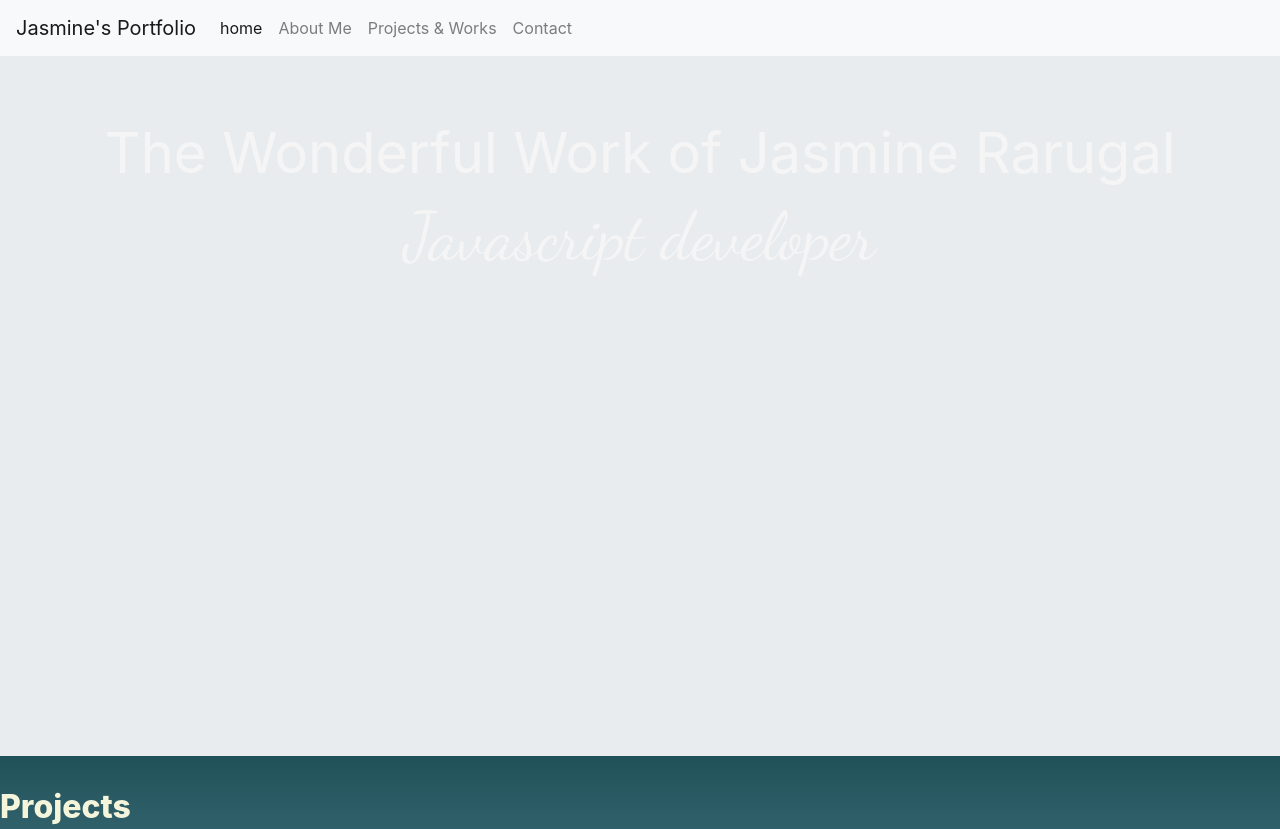
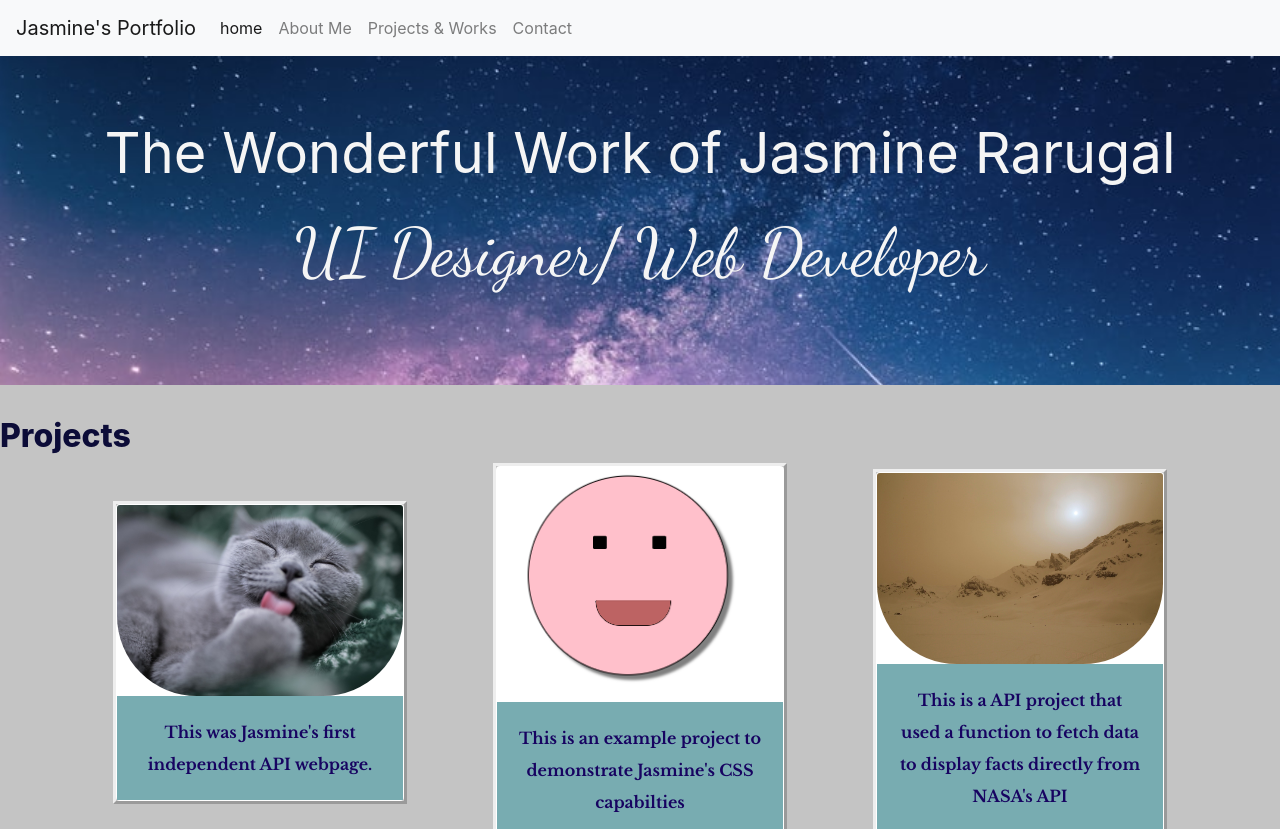
Before and after one commit to Jazzy-CryptoCoder/Jazzy-CryptoCoder.github.io, a plain HTML site: page projects.html in a window 1280 px wide. Shown: the top 829 px of the page. Drawn offline with nearby package versions, Linux system fonts and the light colour scheme.

Commit message:
updated background and font color

```diff
--- a/classes.css
+++ b/classes.css
@@ -7,16 +7,17 @@
     background-color:black;
 } */
 body{
-    background-image: linear-gradient(#3aafb9,#0a3a3b,#97C8EB);
+    background-color:#c4c4c4 ;
 
     }
+
+img{
+    border-radius: 5em;
+}
 .jumbotron{
-    background-image: url('./assets/colorsplash.jpg');
-    min-height: 700px;
+    background-image: url('./assets/mountainphoto.jfif');
+    background-size:cover;
     text-align: center;
-
-
-
 
 }
 .display-4{
@@ -40,7 +41,7 @@ body{
     font-family: var(--font-family);
 }
 .card-body{
-    background: #093A3E;
+    background: #78acb1;
     /* background-image: url("./assets/colorsplash.jpg"); */
     color:brown(172, 160, 139);
 
@@ -49,13 +50,15 @@ body{
 
 p{
     font-family: var(--font-family);
-    color:beige;
+    color:rgb(23, 3, 97);
+    line-height:2;
+    text-align: center;
 
 
 }
 
 h2{
-    color:beige;
+    color:rgb(12, 12, 56);
     font-weight: 800;
 
 }
@@ -92,9 +95,12 @@ footer{
      background-color:red;
  }
 
+nav{
+    background-color:midnightblue;
+}
 
 .nav-item:hover{
-    background-color: red;
+    background-color: rgb(185, 185, 189);
 
 }
 .btn-default{
--- a/projects.html
+++ b/projects.html
@@ -45,7 +45,7 @@
       <div class="jumbotron jumbotron-fluid" >
         <div class="container">
           <h1 class="display-4"><b>The Wonderful Work of Jasmine Rarugal</b></h1>
-          <p class="lead">Javascript developer</p>
+          <p class="lead">UI Designer/ Web Developer</p>
         </div>
       </div>
       <section>
@@ -75,7 +75,7 @@
               </div>
               <!--Static card-->
 
-              <!--Giphy API card-->
+              <!--Space API card-->
               <div class="col-4-sm">
                 <div class="card" style="width: 18rem;">
                     <a href="http://127.0.0.1:5500/javascriptLibrary/projects/2API%20Challenge/index.html">
--- a/script.js
+++ b/script.js
@@ -1,5 +1,5 @@
 
-//Get the button:
+//Get the button for the id in the HTML file:
 mybutton = document.getElementById("myBtn");
 
 // When the user scrolls down 20px from the top of the document, show the button
```
Also changed, not shown: about.html (+11 -4 lines), contact.html (+1 -1 lines), index.html (+3 -2 lines), assets/github-collab-retina-preview.gif (deleted), assets/images.png (deleted), assets/keyboard.jpg (deleted), assets/kindredLogo.png (added), assets/mountainphoto.jfif (added), 1 other file.
